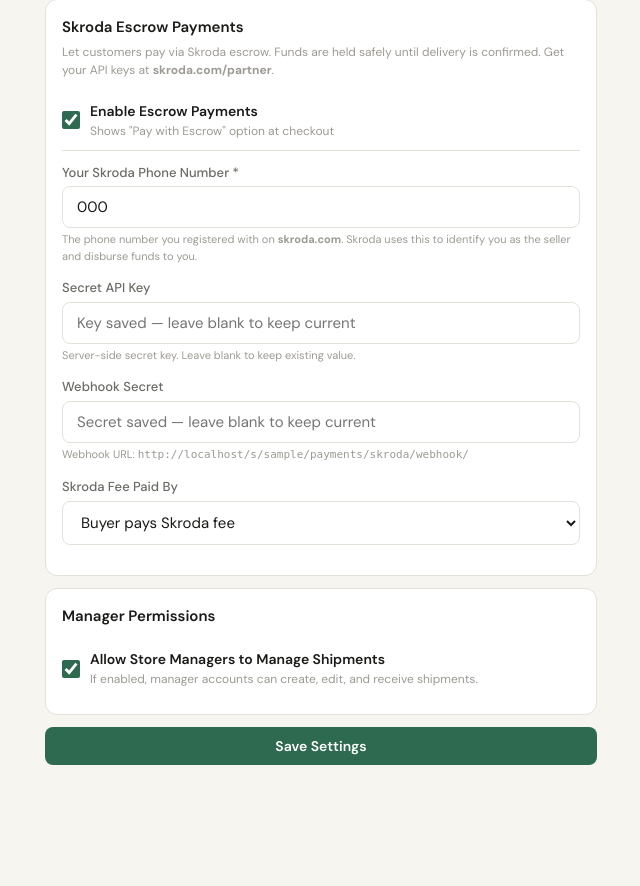
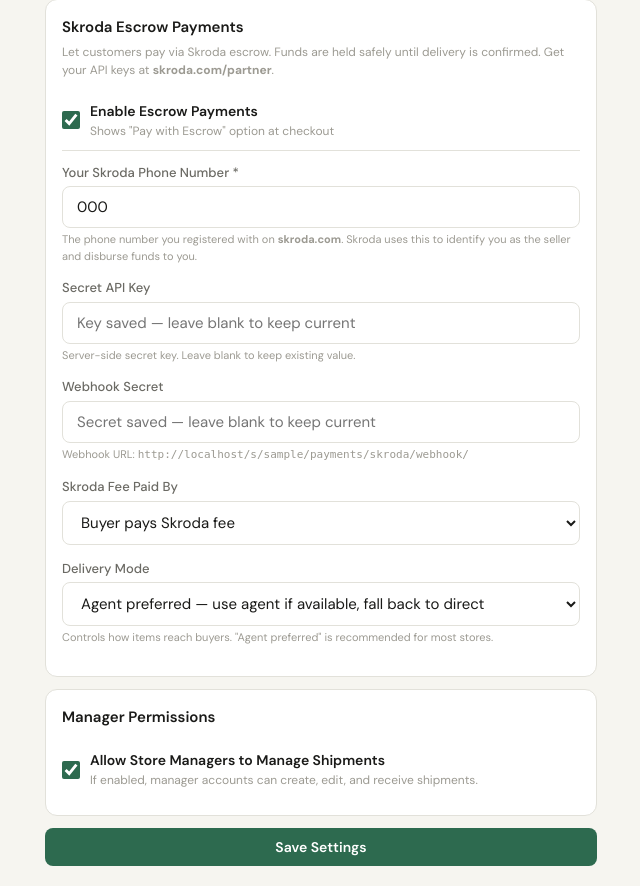
Before and after one commit to Kannde/stores_inventory-system, a Django app: a page that uses templates/core/store_form.html in a window 1280 px wide. Shown: the part 1791-2677 px from the top of the page, without its empty margins (319-959 px from the left). Before the commit the page ends 2556 px from the top, so only its background shows below. Run offline with Django 5.2, Linux system fonts and the light colour scheme; a user stored in the database is signed in; tables that the repository leaves empty hold one stand-in row (values such as "Sample post"); grey boxes marked "Sample" are stand-in pictures.

Commit message:
feat(payments): update Skroda integration for API doc changes
- Add delivery_mode field to StoreSettings and SkrodaTransaction;
  pass it to POST /transactions so stores can choose agent_preferred,
  agent_required, or direct_only per their business needs
- Handle new transaction.agent_unavailable webhook event — its payload
  uses a flat data.transaction_id (not data.transaction.id like all
  other events) and marks the SkrodaTransaction accordingly
- Add agent_unavailable to SkrodaTransaction.STATUS_CHOICES
- Expose delivery_mode selector in Store Settings UI

Co-Authored-By: Claude Sonnet 4.6 <noreply@anthropic.com>

```diff
--- a/core/models.py
+++ b/core/models.py
@@ -73,6 +73,15 @@ class StoreSettings(models.Model):
         choices=[('buyer', 'Buyer pays fee'), ('seller', 'Seller pays fee')],
         default='buyer',
     )
+    skroda_delivery_mode = models.CharField(
+        max_length=20,
+        choices=[
+            ('agent_preferred', 'Agent preferred (use agent if available, fall back to direct)'),
+            ('agent_required', 'Agent required (hold transaction if no agent in buyer\'s city)'),
+            ('direct_only', 'Direct only (seller ships directly, no agent)'),
+        ],
+        default='agent_preferred',
+    )
 
     def __str__(self):
         return f"Settings for {self.store.name}"
--- a/core/views.py
+++ b/core/views.py
@@ -417,6 +417,7 @@ def store_settings(request, store_slug):
         settings_obj.skroda_enabled = request.POST.get('skroda_enabled') == 'on'
         settings_obj.skroda_seller_phone = request.POST.get('skroda_seller_phone', '').strip()
         settings_obj.skroda_fee_paid_by = request.POST.get('skroda_fee_paid_by', 'buyer')
+        settings_obj.skroda_delivery_mode = request.POST.get('skroda_delivery_mode', 'agent_preferred')
         # Only overwrite keys if a non-empty value was submitted (prevents clearing on save)
         new_secret_key = request.POST.get('skroda_secret_key', '').strip()
         new_webhook_secret = request.POST.get('skroda_webhook_secret', '').strip()
--- a/payments/service.py
+++ b/payments/service.py
@@ -32,13 +32,15 @@ def _call(method, path, secret_key, body=None):
 
 def create_transaction(secret_key, *, title, amount, currency, seller_phone, seller_name,
                        buyer_phone=None, buyer_name=None, partner_reference=None,
-                       category=None, fee_paid_by='buyer', description=''):
+                       category=None, fee_paid_by='buyer', delivery_mode='agent_preferred',
+                       description=''):
     payload = {
         "title": title,
         "amount": float(amount),
         "currency": currency,
         "seller": {"phone": seller_phone, "name": seller_name},
         "fee_paid_by": fee_paid_by,
+        "delivery_mode": delivery_mode,
     }
     if buyer_phone:
         payload["buyer"] = {"phone": buyer_phone}
--- a/sales/views.py
+++ b/sales/views.py
@@ -219,6 +219,7 @@ def api_checkout(request, store_slug):
             buyer_name=customer_name or None,
             partner_reference=str(sale.id),
             fee_paid_by=store_settings.skroda_fee_paid_by,
+            delivery_mode=store_settings.skroda_delivery_mode,
         )
         if not ok:
             sale.status = 'refunded'
@@ -247,6 +248,7 @@ def api_checkout(request, store_slug):
             skroda_id=txn_data['id'],
             reference_code=txn_data.get('reference_code', ''),
             status=txn_data.get('status', 'draft'),
+            delivery_mode=txn_data.get('delivery_mode', store_settings.skroda_delivery_mode),
             amount=total,
             checkout_url=checkout_url,
             invite_link=txn_data.get('invite_link', ''),
--- a/templates/core/store_form.html
+++ b/templates/core/store_form.html
@@ -163,6 +163,15 @@
           <option value="seller" {% if store_settings.skroda_fee_paid_by == 'seller' %}selected{% endif %}>Seller pays Skroda fee</option>
         </select>
       </div>
+      <div class="form-group">
+        <label class="form-label">Delivery Mode</label>
+        <select name="skroda_delivery_mode" class="form-select">
+          <option value="agent_preferred" {% if store_settings.skroda_delivery_mode == 'agent_preferred' %}selected{% endif %}>Agent preferred — use agent if available, fall back to direct</option>
+          <option value="agent_required" {% if store_settings.skroda_delivery_mode == 'agent_required' %}selected{% endif %}>Agent required — hold transaction if no agent in buyer's city</option>
+          <option value="direct_only" {% if store_settings.skroda_delivery_mode == 'direct_only' %}selected{% endif %}>Direct only — seller ships directly, no agent</option>
+        </select>
+        <div style="font-size:11px;color:var(--text-3);margin-top:3px">Controls how items reach buyers. "Agent preferred" is recommended for most stores.</div>
+      </div>
     </div>
 
     <div class="card">
```
Also changed, not shown: payments/models.py (+8 -0 lines), payments/views.py (+12 -0 lines), core/migrations/0010_storesettings_skroda_delivery_mode.py (added), payments/migrations/0002_skrodatransaction_delivery_mode.py (added).
